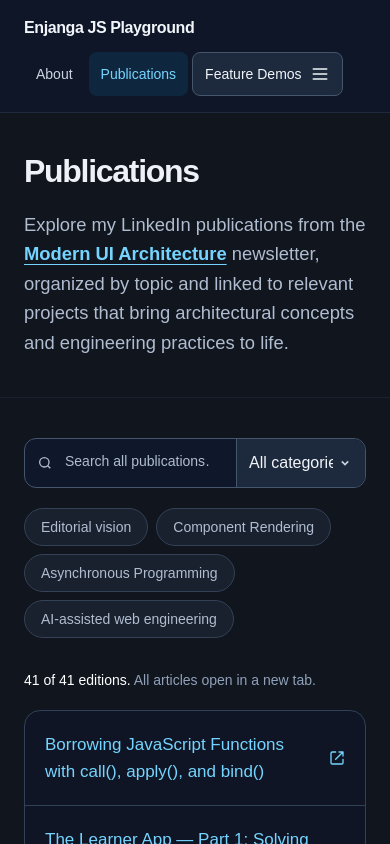
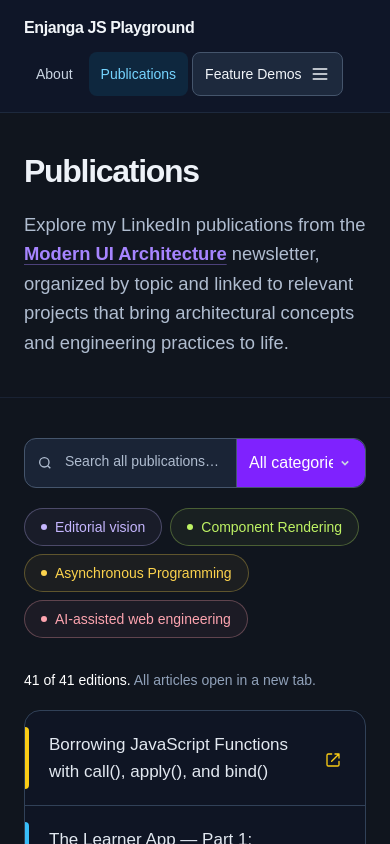
Before and after one commit to ericnjanga/enjanga-stack-playground, a Next.js app: page /publications in a window 390 px wide. Shown: the top 844 px of the page. Built offline with nearby package versions, Linux system fonts and the light colour scheme.

Commit message:
feat: refresh publications colors and filter controls
Add fluorescent accents to the dark publications UI and move Clear filters into the search bar as a responsive pill. Restore search focus when clearing filters and cover reset behavior in browser tests.

```diff
--- a/src/app/publications/PublicationList.tsx
+++ b/src/app/publications/PublicationList.tsx
@@ -1,6 +1,7 @@
 "use client";
 
 import ExternalLinkIcon from "@/components/ExternalLinkIcon";
+import { useRef, type CSSProperties } from "react";
 import { useSearchParams } from "next/navigation";
 import publications from "@/data/publications.json";
 
@@ -13,6 +14,21 @@ const filters = [
   { value: "others", label: "Others" },
 ] as const;
 
+const categoryAccents: Record<string, string> = {
+  javascript: "#facc15",
+  typescript: "#38bdf8",
+  react: "#a3e635",
+  nextjs: "#a78bfa",
+  others: "#fb7185",
+};
+
+const tagAccents: Record<string, string> = {
+  "editorial-vision": "#c4b5fd",
+  "component-rendering": "#bef264",
+  "asynchronous-programming": "#fcd34d",
+  "ai-assisted-web-engineering": "#fda4af",
+};
+
 const tags = [
   { value: "editorial-vision", label: "Editorial vision" },
   { value: "component-rendering", label: "Component Rendering" },
@@ -21,6 +37,7 @@ const tags = [
 ] as const;
 
 export default function PublicationList() {
+  const searchInput = useRef<HTMLInputElement>(null);
   const searchParams = useSearchParams();
   const requestedFilter = searchParams.get("filter");
   const activeTag = tags.find((tag) => tag.value === searchParams.get("tag"));
@@ -51,12 +68,13 @@ export default function PublicationList() {
   return (
     <section className="wrapper py-10 sm:py-14" aria-label="Newsletter editions">
 
-      <div role="search" className="mb-5 flex w-full rounded-xl border border-slate-600 bg-slate-900 focus-within:border-sky-400">
+      <div role="search" className="mb-5 flex w-full rounded-xl border border-slate-600 bg-slate-800/80 focus-within:border-violet-400 focus-within:ring-2 focus-within:ring-violet-400/20">
         <div className="relative min-w-0 flex-1">
           <svg aria-hidden="true" className="pointer-events-none absolute top-1/2 left-3 h-4 w-4 -translate-y-1/2 text-[var(--muted)]" viewBox="0 0 24 24" fill="none" stroke="currentColor" strokeWidth="2">
             <circle cx="11" cy="11" r="7" /><path d="m16 16 4 4" />
           </svg>
           <input
+            ref={searchInput}
             id="publication-search"
             aria-label="Search by title"
             type="search"
@@ -64,16 +82,35 @@ export default function PublicationList() {
             onChange={(event) => updateFilter("q", event.target.value, true)}
             placeholder={`Search ${filter === "all" ? "all" : activeFilter.label} publications…`}
             aria-controls="publication-results"
-            className="w-full rounded-l-xl bg-transparent py-3 pr-3 pl-10 text-sm text-[var(--foreground)] placeholder:text-[var(--muted)] focus:outline-none sm:text-base"
+            className="w-full rounded-l-xl bg-transparent py-3 pr-3 pl-10 text-sm text-[var(--foreground)] placeholder:text-[var(--muted)] focus:outline-none [&::-webkit-search-cancel-button]:appearance-none sm:text-base"
           />
         </div>
+        {(query || activeTag || filter !== "all") && (
+          <button
+            type="button"
+            aria-label="Clear filters"
+            title="Clear all filters"
+            aria-controls="publication-results"
+            onClick={() => {
+              const params = new URLSearchParams(searchParams.toString());
+              ["q", "tag", "filter"].forEach((key) => params.delete(key));
+              const suffix = params.toString();
+              window.history.pushState(null, "", `/publications${suffix ? `?${suffix}` : ""}`);
+              searchInput.current?.focus();
+            }}
+            className="my-1.5 mr-2 inline-flex min-h-9 shrink-0 items-center justify-center gap-1.5 rounded-full border border-rose-400/30 bg-rose-400/10 px-2.5 text-sm font-medium text-rose-200 transition-colors hover:border-rose-300 hover:bg-rose-400/20 hover:text-white focus-visible:outline-2 focus-visible:outline-offset-2 focus-visible:outline-sky-400"
+          >
+            <svg aria-hidden="true" className="size-4" viewBox="0 0 20 20" fill="none" stroke="currentColor" strokeWidth="2"><path d="m6 6 8 8M14 6l-8 8" /></svg>
+            <span className="hidden sm:inline">Clear filters</span>
+          </button>
+        )}
         <div className="relative shrink-0 border-l border-slate-600">
           <select
             aria-label="Publication category"
             aria-controls="publication-results"
             value={filter}
             onChange={(event) => updateFilter("filter", event.target.value)}
-            className="h-full w-32 appearance-none rounded-r-xl bg-slate-800 py-3 pr-8 pl-3 text-base font-medium text-slate-100 transition-colors hover:bg-slate-700 focus-visible:outline-2 focus-visible:outline-offset-2 focus-visible:outline-sky-400 sm:w-44 sm:pl-4"
+            className="h-full w-32 appearance-none rounded-r-xl bg-violet-600 py-3 pr-8 pl-3 text-base font-medium text-white transition-colors hover:bg-violet-500 focus-visible:outline-2 focus-visible:outline-offset-2 focus-visible:outline-sky-400 sm:w-44 sm:pl-4"
           >
             {filters.map((item) => <option key={item.value} value={item.value}>{item.label}</option>)}
           </select>
@@ -85,19 +122,18 @@ export default function PublicationList() {
         {tags.map((tag) => (
           <button
             key={tag.value}
+            style={{ "--tag-accent": tagAccents[tag.value] } as CSSProperties}
             type="button"
             aria-pressed={activeTag?.value === tag.value}
             onClick={() => updateFilter("tag", activeTag?.value === tag.value ? "" : tag.value)}
-            className="rounded-full border border-[var(--border)] bg-[var(--surface)] px-4 py-2 text-sm font-medium text-[var(--muted)] transition-colors hover:border-sky-400 hover:text-sky-400 aria-pressed:border-sky-400 aria-pressed:bg-sky-400 aria-pressed:text-slate-950 focus-visible:outline-2 focus-visible:outline-offset-2 focus-visible:outline-sky-400"
+            className="inline-flex items-center gap-2 rounded-full border border-[color:var(--tag-accent)]/30 bg-[color:var(--tag-accent)]/5 px-4 py-2 text-sm font-medium text-[color:var(--tag-accent)] transition-colors hover:border-[color:var(--tag-accent)] hover:bg-[color:var(--tag-accent)]/15 aria-pressed:border-[color:var(--tag-accent)] aria-pressed:bg-[color:var(--tag-accent)] aria-pressed:text-slate-950 focus-visible:outline-2 focus-visible:outline-offset-2 focus-visible:outline-[color:var(--tag-accent)]"
           >
+            <span aria-hidden="true" className="size-1.5 rounded-full bg-current" />
             {tag.label}
           </button>
         ))}
       </div>
 
-      {(query || activeTag || filter !== "all") && (
-        <button type="button" className="button-secondary mb-5" onClick={() => window.history.pushState(null, "", "/publications")}>Clear filters</button>
-      )}
       <p aria-live="polite" aria-atomic="true" className="mb-5 text-sm text-slate-400">
         <span className="text-white">{articles.length} of {publications.length} editions. </span>
         All articles open in a new tab.
@@ -106,10 +142,10 @@ export default function PublicationList() {
 
       <ul id="publication-results" className="divide-y divide-slate-700 overflow-hidden rounded-2xl border border-slate-700 bg-slate-900/50">
         {articles.map((article) => (
-          <li key={article.url}>
-            <a href={article.url} target="_blank" rel="noopener noreferrer" className="flex items-center justify-between gap-4 px-5 py-5 text-sky-300 transition-colors hover:bg-slate-800 hover:text-sky-200 focus-visible:outline-2 focus-visible:outline-offset-2 focus-visible:outline-sky-300">
+          <li key={article.url} style={{ "--article-accent": categoryAccents[article.categories[0]] ?? categoryAccents.others } as CSSProperties}>
+            <a href={article.url} target="_blank" rel="noopener noreferrer" className="group relative flex items-center justify-between gap-4 px-6 py-5 text-slate-200 transition-colors before:absolute before:inset-y-4 before:left-0 before:w-1 before:rounded-r-full before:bg-[color:var(--article-accent)] hover:bg-slate-800 hover:text-white focus-visible:outline-2 focus-visible:outline-offset-[-2px] focus-visible:outline-[color:var(--article-accent)]">
               <span>{article.title}<span className="sr-only"> (opens in a new tab)</span></span>
-              <ExternalLinkIcon />
+              <span className="shrink-0 text-[color:var(--article-accent)] transition-transform group-hover:translate-x-0.5"><ExternalLinkIcon /></span>
             </a>
           </li>
         ))}
--- a/src/app/publications/page.tsx
+++ b/src/app/publications/page.tsx
@@ -21,7 +21,7 @@ export default function PublicationsPage() {
                 href="https://www.linkedin.com/newsletters/modern-ui-architecture-7498340545321123840/"
                 target="_blank"
                 rel="noopener noreferrer"
-                className="text-sky-600 underline underline-offset-4 hover:text-sky-500 dark:text-sky-300 dark:hover:text-sky-200"
+                className="text-violet-400 underline decoration-violet-400/40 underline-offset-4 hover:text-violet-300"
               >
                 Modern UI Architecture<span className="sr-only"> (opens in a new tab)</span>
               </a>
```
Also changed, not shown: 1 other file (tests, documents, lock files or other folders).
